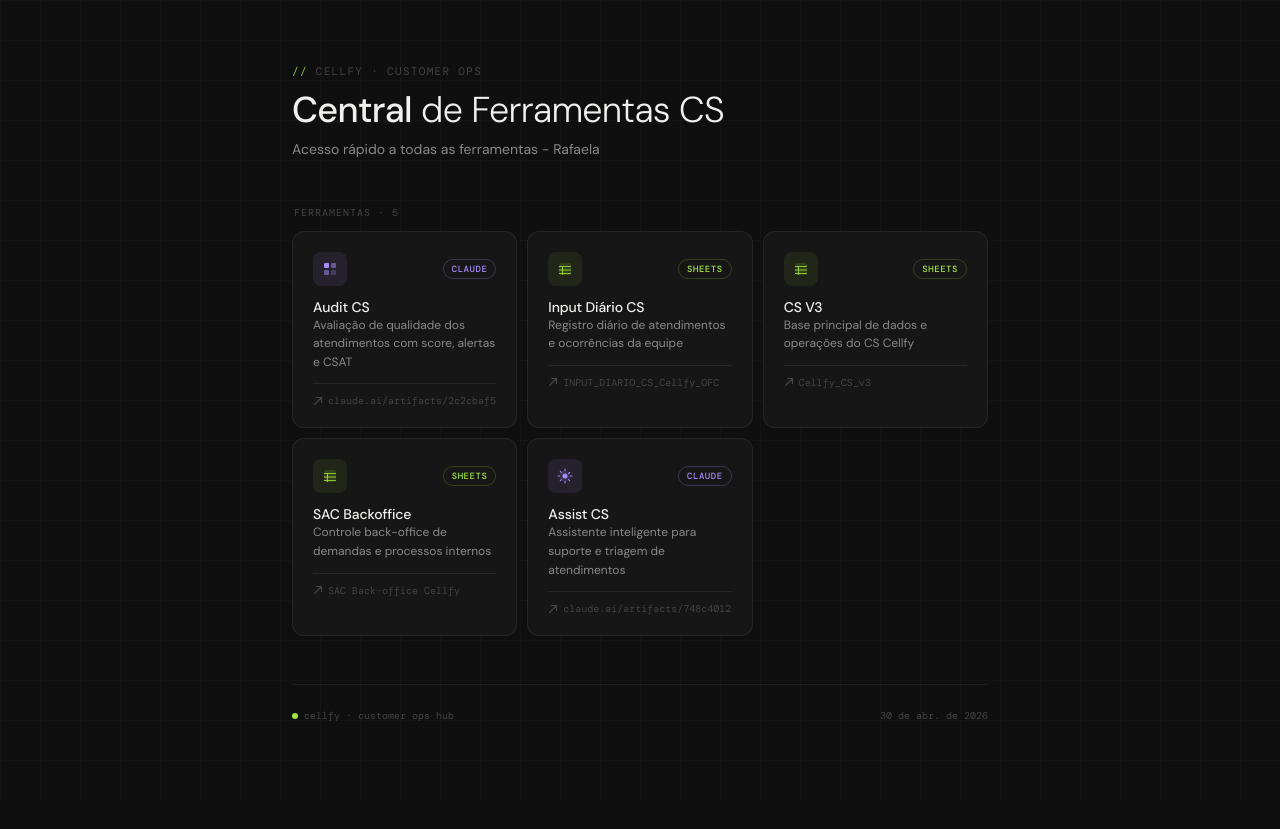
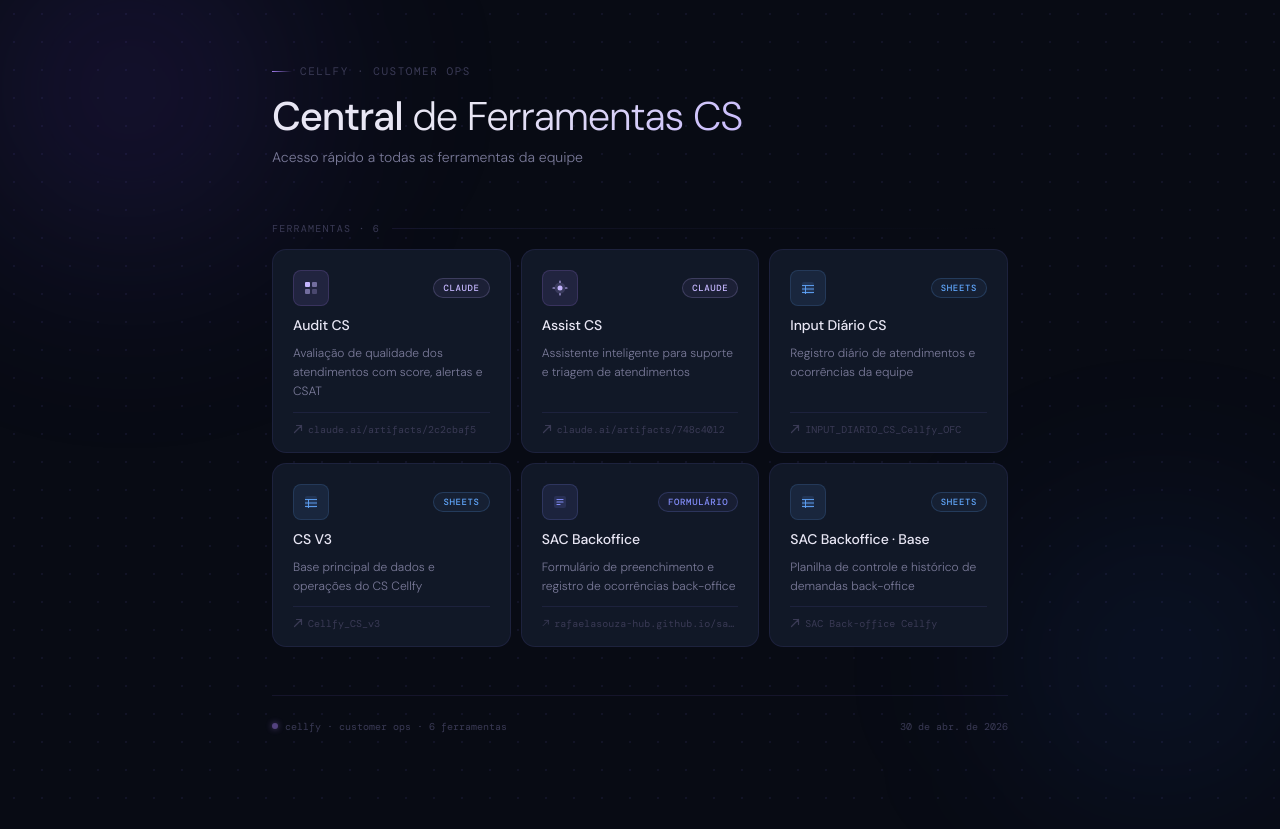
Before and after one commit to rafaelasouza-hub/cellfy-cs-hub, a plain HTML site: page index.html in a window 1280 px wide. Drawn offline with nearby package versions, Linux system fonts and the light colour scheme.

Commit message:
Update index.html

```diff
--- a/index.html
+++ b/index.html
@@ -6,25 +6,31 @@
   <title>Central CS · Cellfy</title>
   <link rel="preconnect" href="https://fonts.googleapis.com" />
   <link rel="preconnect" href="https://fonts.gstatic.com" crossorigin />
-  <link href="https://fonts.googleapis.com/css2?family=DM+Sans:wght@300;400;500&family=DM+Mono:wght@400;500&display=swap" rel="stylesheet" />
+  <link href="https://fonts.googleapis.com/css2?family=DM+Sans:ital,opsz,wght@0,9..40,300;0,9..40,400;0,9..40,500;1,9..40,300&family=DM+Mono:wght@400;500&display=swap" rel="stylesheet" />
   <style>
     *, *::before, *::after { box-sizing: border-box; margin: 0; padding: 0; }
 
     :root {
-      --bg: #0f0f0f;
-      --surface: #161616;
-      --surface-hover: #1e1e1e;
-      --border: rgba(255,255,255,0.07);
-      --border-hover: rgba(255,255,255,0.14);
-      --text: #f0f0ee;
-      --text-muted: #888;
-      --text-faint: #444;
-      --accent-green: #a3e635;
-      --accent-green-dim: rgba(163,230,53,0.1);
-      --accent-purple: #a78bfa;
-      --accent-purple-dim: rgba(167,139,250,0.1);
+      --bg:            #080b14;
+      --bg2:           #0d1120;
+      --surface:       #111827;
+      --surface-hover: #161e30;
+      --border:        rgba(139,120,255,0.10);
+      --border-hover:  rgba(139,120,255,0.22);
+      --text:          #e8e6f4;
+      --text-muted:    #7a7a99;
+      --text-faint:    #3a3a55;
+      --purple:        #9f7aea;
+      --purple-light:  #c4b5fd;
+      --purple-dim:    rgba(159,122,234,0.12);
+      --blue:          #60a5fa;
+      --blue-dim:      rgba(96,165,250,0.10);
+      --indigo:        #818cf8;
+      --glow-purple:   rgba(139,92,246,0.18);
       --font: 'DM Sans', sans-serif;
       --mono: 'DM Mono', monospace;
+      --radius: 14px;
+      --radius-sm: 8px;
     }
 
     html { background: var(--bg); }
@@ -34,18 +40,32 @@
       background: var(--bg);
       color: var(--text);
       min-height: 100vh;
-      padding: 0;
     }
 
-    /* subtle grid bg */
+    .orb {
+      position: fixed;
+      border-radius: 50%;
+      filter: blur(90px);
+      pointer-events: none;
+      z-index: 0;
+    }
+    .orb-1 {
+      width: 500px; height: 500px;
+      top: -160px; left: -120px;
+      background: radial-gradient(circle, rgba(99,60,220,0.20) 0%, transparent 70%);
+    }
+    .orb-2 {
+      width: 400px; height: 400px;
+      bottom: -60px; right: -80px;
+      background: radial-gradient(circle, rgba(37,99,235,0.14) 0%, transparent 70%);
+    }
+
     body::before {
       content: '';
       position: fixed;
       inset: 0;
-      background-image:
-        linear-gradient(rgba(255,255,255,0.025) 1px, transparent 1px),
-        linear-gradient(90deg, rgba(255,255,255,0.025) 1px, transparent 1px);
-      background-size: 40px 40px;
+      background-image: radial-gradient(rgba(139,120,255,0.08) 1px, transparent 1px);
+      background-size: 28px 28px;
       pointer-events: none;
       z-index: 0;
     }
@@ -53,142 +73,167 @@
     .page {
       position: relative;
       z-index: 1;
-      max-width: 760px;
+      max-width: 800px;
       margin: 0 auto;
       padding: 4rem 2rem 6rem;
     }
 
-    /* header */
     .header {
-      margin-bottom: 3rem;
-      animation: fadeUp 0.4s ease both;
+      margin-bottom: 3.5rem;
+      animation: fadeUp 0.5s ease both;
     }
 
     .eyebrow {
       font-family: var(--mono);
       font-size: 11px;
-      letter-spacing: 0.12em;
+      letter-spacing: 0.14em;
+      text-transform: uppercase;
       color: var(--text-faint);
-      text-transform: uppercase;
-      margin-bottom: 12px;
+      margin-bottom: 16px;
+      display: flex;
+      align-items: center;
+      gap: 8px;
     }
-
-    .eyebrow span {
-      color: var(--accent-green);
-      opacity: 0.8;
+    .eyebrow::before {
+      content: '';
+      display: inline-block;
+      width: 20px; height: 1px;
+      background: linear-gradient(90deg, var(--purple), transparent);
     }
 
     h1 {
-      font-size: clamp(26px, 4vw, 36px);
+      font-size: clamp(28px, 4vw, 40px);
       font-weight: 300;
-      letter-spacing: -0.02em;
+      letter-spacing: -0.03em;
       line-height: 1.1;
-      color: var(--text);
+      background: linear-gradient(135deg, #e8e6f4 30%, var(--purple-light) 70%, var(--blue) 100%);
+      -webkit-background-clip: text;
+      -webkit-text-fill-color: transparent;
+      background-clip: text;
     }
-
-    h1 strong {
-      font-weight: 500;
-    }
+    h1 strong { font-weight: 500; }
 
     .subtitle {
       margin-top: 10px;
       font-size: 14px;
       color: var(--text-muted);
+      font-weight: 300;
     }
 
-    /* section label */
-    .section-label {
+    .section-divider {
+      display: flex;
+      align-items: center;
+      gap: 12px;
+      margin: 0 0 14px;
+      animation: fadeUp 0.4s 0.1s ease both;
+    }
+    .section-divider span {
       font-family: var(--mono);
       font-size: 10px;
-      letter-spacing: 0.1em;
+      letter-spacing: 0.12em;
       text-transform: uppercase;
       color: var(--text-faint);
-      margin-bottom: 12px;
-      padding-left: 2px;
+      white-space: nowrap;
+    }
+    .section-divider::after {
+      content: '';
+      flex: 1; height: 1px;
+      background: linear-gradient(90deg, var(--border), transparent);
     }
 
-    /* grid */
     .grid {
       display: grid;
-      grid-template-columns: repeat(auto-fill, minmax(220px, 1fr));
+      grid-template-columns: repeat(auto-fill, minmax(230px, 1fr));
       gap: 10px;
       margin-bottom: 3rem;
     }
 
-    /* cards */
     .card {
       background: var(--surface);
       border: 1px solid var(--border);
-      border-radius: 12px;
-      padding: 1.25rem;
+      border-radius: var(--radius);
+      padding: 1.25rem 1.25rem 1rem;
       text-decoration: none;
       color: inherit;
       display: flex;
       flex-direction: column;
-      gap: 12px;
-      transition: background 0.15s, border-color 0.15s, transform 0.1s;
-      animation: fadeUp 0.4s ease both;
+      gap: 10px;
+      transition: background 0.2s, border-color 0.2s, transform 0.1s, box-shadow 0.2s;
+      animation: fadeUp 0.5s ease both;
+      position: relative;
+      overflow: hidden;
     }
-
+    .card::before {
+      content: '';
+      position: absolute;
+      inset: 0;
+      background: linear-gradient(135deg, var(--glow-purple), transparent 60%);
+      opacity: 0;
+      transition: opacity 0.2s;
+    }
     .card:hover {
       background: var(--surface-hover);
       border-color: var(--border-hover);
+      box-shadow: 0 0 0 1px var(--border-hover), 0 8px 32px rgba(99,60,220,0.12);
     }
+    .card:hover::before { opacity: 1; }
+    .card:active { transform: scale(0.98); }
 
-    .card:active { transform: scale(0.98); }
+    .card:nth-child(1) { animation-delay: 0.07s; }
+    .card:nth-child(2) { animation-delay: 0.12s; }
+    .card:nth-child(3) { animation-delay: 0.17s; }
+    .card:nth-child(4) { animation-delay: 0.22s; }
+    .card:nth-child(5) { animation-delay: 0.27s; }
+    .card:nth-child(6) { animation-delay: 0.32s; }
 
     .card-top {
       display: flex;
       align-items: center;
       justify-content: space-between;
+      position: relative;
     }
 
     .card-icon {
-      width: 34px;
-      height: 34px;
-      border-radius: 8px;
+      width: 36px; height: 36px;
+      border-radius: var(--radius-sm);
       display: flex;
       align-items: center;
       justify-content: center;
       flex-shrink: 0;
     }
-
-    .icon-claude { background: var(--accent-purple-dim); }
-    .icon-sheets { background: rgba(163,230,53,0.08); }
+    .icon-claude { background: var(--purple-dim); border: 1px solid rgba(159,122,234,0.18); }
+    .icon-sheets { background: var(--blue-dim);   border: 1px solid rgba(96,165,250,0.15); }
+    .icon-form   { background: rgba(129,140,248,0.10); border: 1px solid rgba(129,140,248,0.18); }
 
     .badge {
       font-family: var(--mono);
       font-size: 9px;
       font-weight: 500;
-      letter-spacing: 0.06em;
+      letter-spacing: 0.07em;
       text-transform: uppercase;
-      padding: 3px 8px;
+      padding: 3px 9px;
       border-radius: 99px;
       border: 1px solid;
     }
-
-    .badge-claude {
-      color: var(--accent-purple);
-      border-color: rgba(167,139,250,0.25);
-    }
-
-    .badge-sheets {
-      color: var(--accent-green);
-      border-color: rgba(163,230,53,0.2);
-    }
+    .badge-claude { color: var(--purple-light); border-color: rgba(196,181,253,0.2); background: rgba(159,122,234,0.08); }
+    .badge-sheets { color: var(--blue);         border-color: rgba(96,165,250,0.2);  background: rgba(96,165,250,0.06); }
+    .badge-form   { color: var(--indigo);       border-color: rgba(129,140,248,0.2); background: rgba(129,140,248,0.06); }
 
     .card-title {
       font-size: 14px;
       font-weight: 500;
       color: var(--text);
       letter-spacing: -0.01em;
+      position: relative;
     }
 
     .card-desc {
       font-size: 12px;
       color: var(--text-muted);
-      line-height: 1.55;
+      line-height: 1.6;
       flex: 1;
+      font-weight: 300;
+      position: relative;
     }
 
     .card-footer {
@@ -201,22 +246,14 @@
       padding-top: 10px;
       border-top: 1px solid var(--border);
       overflow: hidden;
+      position: relative;
     }
-
     .card-footer span {
       overflow: hidden;
       text-overflow: ellipsis;
       white-space: nowrap;
     }
 
-    /* staggered animation */
-    .card:nth-child(1) { animation-delay: 0.05s; }
-    .card:nth-child(2) { animation-delay: 0.10s; }
-    .card:nth-child(3) { animation-delay: 0.15s; }
-    .card:nth-child(4) { animation-delay: 0.20s; }
-    .card:nth-child(5) { animation-delay: 0.25s; }
-
-    /* footer */
     .page-footer {
       display: flex;
       align-items: center;
@@ -226,46 +263,46 @@
       font-family: var(--mono);
       font-size: 10px;
       color: var(--text-faint);
-      animation: fadeUp 0.4s 0.3s ease both;
+      animation: fadeUp 0.4s 0.38s ease both;
     }
-
+    .status { display: flex; align-items: center; gap: 7px; }
     .dot {
-      width: 6px;
-      height: 6px;
+      width: 6px; height: 6px;
       border-radius: 50%;
-      background: var(--accent-green);
-      opacity: 0.6;
-      display: inline-block;
-      margin-right: 6px;
-      animation: pulse 2s infinite;
+      background: var(--purple);
+      animation: pulse 2.5s infinite;
+      box-shadow: 0 0 6px var(--purple);
     }
 
     @keyframes fadeUp {
-      from { opacity: 0; transform: translateY(10px); }
-      to { opacity: 1; transform: translateY(0); }
+      from { opacity: 0; transform: translateY(12px); }
+      to   { opacity: 1; transform: translateY(0); }
+    }
+    @keyframes pulse {
+      0%, 100% { opacity: 0.5; }
+      50%       { opacity: 1; }
     }
 
-    @keyframes pulse {
-      0%, 100% { opacity: 0.6; }
-      50% { opacity: 1; }
-    }
-
-    @media (max-width: 480px) {
+    @media (max-width: 500px) {
       .page { padding: 2.5rem 1.25rem 4rem; }
       .grid { grid-template-columns: 1fr; }
     }
   </style>
 </head>
 <body>
+
+  <div class="orb orb-1"></div>
+  <div class="orb orb-2"></div>
+
   <div class="page">
 
     <header class="header">
-      <p class="eyebrow"><span>//</span> cellfy · customer ops</p>
+      <p class="eyebrow">cellfy · customer ops</p>
       <h1><strong>Central</strong> de Ferramentas CS</h1>
-      <p class="subtitle">Acesso rápido a todas as ferramentas - Rafaela </p>
+      <p class="subtitle">Acesso rápido a todas as ferramentas da equipe</p>
     </header>
 
-    <p class="section-label">ferramentas · 5</p>
+    <div class="section-divider"><span>ferramentas · 6</span></div>
 
     <div class="grid">
 
@@ -273,21 +310,38 @@
         <div class="card-top">
           <div class="card-icon icon-claude">
             <svg width="16" height="16" viewBox="0 0 16 16" fill="none">
-              <rect x="2" y="2" width="5" height="5" rx="1" fill="#a78bfa"/>
-              <rect x="9" y="2" width="5" height="5" rx="1" fill="#a78bfa" opacity=".5"/>
-              <rect x="2" y="9" width="5" height="5" rx="1" fill="#a78bfa" opacity=".5"/>
-              <rect x="9" y="9" width="5" height="5" rx="1" fill="#a78bfa" opacity=".25"/>
+              <rect x="2" y="2" width="5" height="5" rx="1" fill="#c4b5fd"/>
+              <rect x="9" y="2" width="5" height="5" rx="1" fill="#c4b5fd" opacity=".5"/>
+              <rect x="2" y="9" width="5" height="5" rx="1" fill="#c4b5fd" opacity=".5"/>
+              <rect x="9" y="9" width="5" height="5" rx="1" fill="#c4b5fd" opacity=".25"/>
             </svg>
           </div>
           <span class="badge badge-claude">Claude</span>
         </div>
-        <div>
         <p class="card-title">Audit CS</p>
         <p class="card-desc">Avaliação de qualidade dos atendimentos com score, alertas e CSAT</p>
-        </div>
         <div class="card-footer">
           <svg width="10" height="10" viewBox="0 0 10 10" fill="none"><path d="M1.5 8.5L8.5 1.5M8.5 1.5H3.5M8.5 1.5V6.5" stroke="currentColor" stroke-width="1.2" stroke-linecap="round" stroke-linejoin="round"/></svg>
           <span>claude.ai/artifacts/2c2cbaf5</span>
+        </div>
+      </a>
+
+      <a class="card" href="https://claude.ai/artifacts/latest/748c4012-553a-4ed7-a4e4-bd019501c5dc" target="_blank" rel="noopener">
+        <div class="card-top">
+          <div class="card-icon icon-claude">
+            <svg width="16" height="16" viewBox="0 0 16 16" fill="none">
+              <circle cx="8" cy="8" r="5.5" fill="#c4b5fd" opacity=".15"/>
+              <circle cx="8" cy="8" r="2.5" fill="#c4b5fd"/>
+              <path d="M8 2.5V1M8 15v-1.5M2.5 8H1M15 8h-1.5" stroke="#c4b5fd" stroke-width="1.1" stroke-linecap="round"/>
+            </svg>
+          </div>
+          <span class="badge badge-claude">Claude</span>
+        </div>
+        <p class="card-title">Assist CS</p>
+        <p class="card-desc">Assistente inteligente para suporte e triagem de atendimentos</p>
+        <div class="card-footer">
+          <svg width="10" height="10" viewBox="0 0 10 10" fill="none"><path d="M1.5 8.5L8.5 1.5M8.5 1.5H3.5M8.5 1.5V6.5" stroke="currentColor" stroke-width="1.2" stroke-linecap="round" stroke-linejoin="round"/></svg>
+          <span>claude.ai/artifacts/748c4012</span>
         </div>
       </a>
 
@@ -295,16 +349,14 @@
         <div class="card-top">
           <div class="card-icon icon-sheets">
             <svg width="16" height="16" viewBox="0 0 16 16" fill="none">
-              <rect x="2" y="2" width="12" height="12" rx="2" fill="#a3e635" opacity=".15"/>
-              <path d="M2 5.5h12M5.5 5.5v8.5M2 9h12M2 12.5h12" stroke="#a3e635" stroke-width="1" opacity=".8"/>
+              <rect x="2" y="2" width="12" height="12" rx="2" fill="#60a5fa" opacity=".12"/>
+              <path d="M2 5.5h12M5.5 5.5v8.5M2 9h12M2 12.5h12" stroke="#60a5fa" stroke-width="1" opacity=".9"/>
             </svg>
           </div>
           <span class="badge badge-sheets">Sheets</span>
         </div>
-        <div>
         <p class="card-title">Input Diário CS</p>
         <p class="card-desc">Registro diário de atendimentos e ocorrências da equipe</p>
-        </div>
         <div class="card-footer">
           <svg width="10" height="10" viewBox="0 0 10 10" fill="none"><path d="M1.5 8.5L8.5 1.5M8.5 1.5H3.5M8.5 1.5V6.5" stroke="currentColor" stroke-width="1.2" stroke-linecap="round" stroke-linejoin="round"/></svg>
           <span>INPUT_DIARIO_CS_Cellfy_OFC</span>
@@ -315,19 +367,35 @@
         <div class="card-top">
           <div class="card-icon icon-sheets">
             <svg width="16" height="16" viewBox="0 0 16 16" fill="none">
-              <rect x="2" y="2" width="12" height="12" rx="2" fill="#a3e635" opacity=".15"/>
-              <path d="M2 5.5h12M5.5 5.5v8.5M2 9h12M2 12.5h12" stroke="#a3e635" stroke-width="1" opacity=".8"/>
+              <rect x="2" y="2" width="12" height="12" rx="2" fill="#60a5fa" opacity=".12"/>
+              <path d="M2 5.5h12M5.5 5.5v8.5M2 9h12M2 12.5h12" stroke="#60a5fa" stroke-width="1" opacity=".9"/>
             </svg>
           </div>
           <span class="badge badge-sheets">Sheets</span>
         </div>
-        <div>
         <p class="card-title">CS V3</p>
         <p class="card-desc">Base principal de dados e operações do CS Cellfy</p>
-        </div>
         <div class="card-footer">
           <svg width="10" height="10" viewBox="0 0 10 10" fill="none"><path d="M1.5 8.5L8.5 1.5M8.5 1.5H3.5M8.5 1.5V6.5" stroke="currentColor" stroke-width="1.2" stroke-linecap="round" stroke-linejoin="round"/></svg>
           <span>Cellfy_CS_v3</span>
+        </div>
+      </a>
+
+      <a class="card" href="https://rafaelasouza-hub.github.io/sac-backoffice/" target="_blank" rel="noopener">
+        <div class="card-top">
+          <div class="card-icon icon-form">
+            <svg width="16" height="16" viewBox="0 0 16 16" fill="none">
+              <rect x="2" y="2" width="12" height="12" rx="2" fill="#818cf8" opacity=".12"/>
+              <path d="M5 5.5h6M5 8h6M5 10.5h3" stroke="#818cf8" stroke-width="1.2" stroke-linecap="round"/>
+            </svg>
+          </div>
+          <span class="badge badge-form">Formulário</span>
+        </div>
+        <p class="card-title">SAC Backoffice</p>
+        <p class="card-desc">Formulário de preenchimento e registro de ocorrências back-office</p>
+        <div class="card-footer">
+          <svg width="10" height="10" viewBox="0 0 10 10" fill="none"><path d="M1.5 8.5L8.5 1.5M8.5 1.5H3.5M8.5 1.5V6.5" stroke="currentColor" stroke-width="1.2" stroke-linecap="round" stroke-linejoin="round"/></svg>
+          <span>rafaelasouza-hub.github.io/sac-backoffice</span>
         </div>
       </a>
 
@@ -335,47 +403,27 @@
         <div class="card-top">
           <div class="card-icon icon-sheets">
             <svg width="16" height="16" viewBox="0 0 16 16" fill="none">
-              <rect x="2" y="2" width="12" height="12" rx="2" fill="#a3e635" opacity=".15"/>
-              <path d="M2 5.5h12M5.5 5.5v8.5M2 9h12M2 12.5h12" stroke="#a3e635" stroke-width="1" opacity=".8"/>
+              <rect x="2" y="2" width="12" height="12" rx="2" fill="#60a5fa" opacity=".12"/>
+              <path d="M2 5.5h12M5.5 5.5v8.5M2 9h12M2 12.5h12" stroke="#60a5fa" stroke-width="1" opacity=".9"/>
             </svg>
           </div>
           <span class="badge badge-sheets">Sheets</span>
         </div>
-        <div>
-          <p class="card-title">SAC Backoffice</p>
-          <p class="card-desc">Controle back-office de demandas e processos internos</p>
-        </div>
+        <p class="card-title">SAC Backoffice · Base</p>
+        <p class="card-desc">Planilha de controle e histórico de demandas back-office</p>
         <div class="card-footer">
           <svg width="10" height="10" viewBox="0 0 10 10" fill="none"><path d="M1.5 8.5L8.5 1.5M8.5 1.5H3.5M8.5 1.5V6.5" stroke="currentColor" stroke-width="1.2" stroke-linecap="round" stroke-linejoin="round"/></svg>
           <span>SAC Back-office Cellfy</span>
         </div>
       </a>
 
-      <a class="card" href="https://claude.ai/artifacts/latest/748c4012-553a-4ed7-a4e4-bd019501c5dc" target="_blank" rel="noopener">
-        <div class="card-top">
-          <div class="card-icon icon-claude">
-            <svg width="16" height="16" viewBox="0 0 16 16" fill="none">
-              <circle cx="8" cy="8" r="5.5" fill="#a78bfa" opacity=".15"/>
-              <circle cx="8" cy="8" r="2.5" fill="#a78bfa"/>
-              <path d="M8 2.5V1M8 15v-1.5M2.5 8H1M15 8h-1.5M4.4 4.4L3.3 3.3M12.7 12.7l-1.1-1.1M12.7 4.4l-1.1 1.1M4.4 11.6l-1.1 1.1" stroke="#a78bfa" stroke-width="1.1" stroke-linecap="round"/>
-            </svg>
-          </div>
-          <span class="badge badge-claude">Claude</span>
-        </div>
-        <div>
-          <p class="card-title">Assist CS</p>
-          <p class="card-desc">Assistente inteligente para suporte e triagem de atendimentos</p>
-        </div>
-        <div class="card-footer">
-          <svg width="10" height="10" viewBox="0 0 10 10" fill="none"><path d="M1.5 8.5L8.5 1.5M8.5 1.5H3.5M8.5 1.5V6.5" stroke="currentColor" stroke-width="1.2" stroke-linecap="round" stroke-linejoin="round"/></svg>
-          <span>claude.ai/artifacts/748c4012</span>
-        </div>
-      </a>
-
     </div>
 
     <footer class="page-footer">
-      <div><span class="dot"></span>cellfy · customer ops hub</div>
+      <div class="status">
+        <span class="dot"></span>
+        <span>cellfy · customer ops · 6 ferramentas</span>
+      </div>
       <div id="date"></div>
     </footer>
 
@@ -385,5 +433,6 @@
     const d = new Date();
     document.getElementById('date').textContent = d.toLocaleDateString('pt-BR', { day: '2-digit', month: 'short', year: 'numeric' });
   </script>
+
 </body>
 </html>
```
Lines whose indentation alone changed are shown as unchanged.
